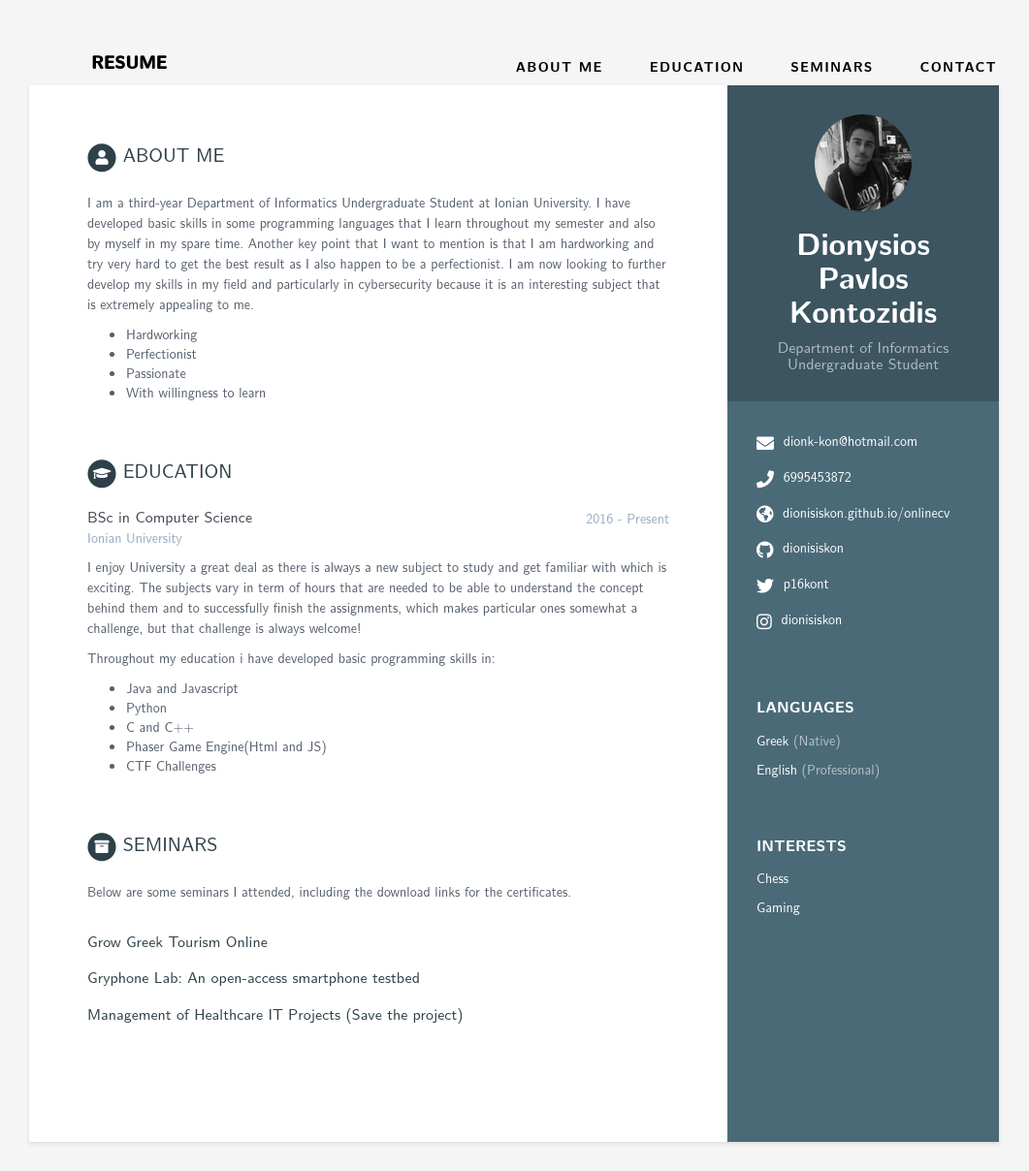
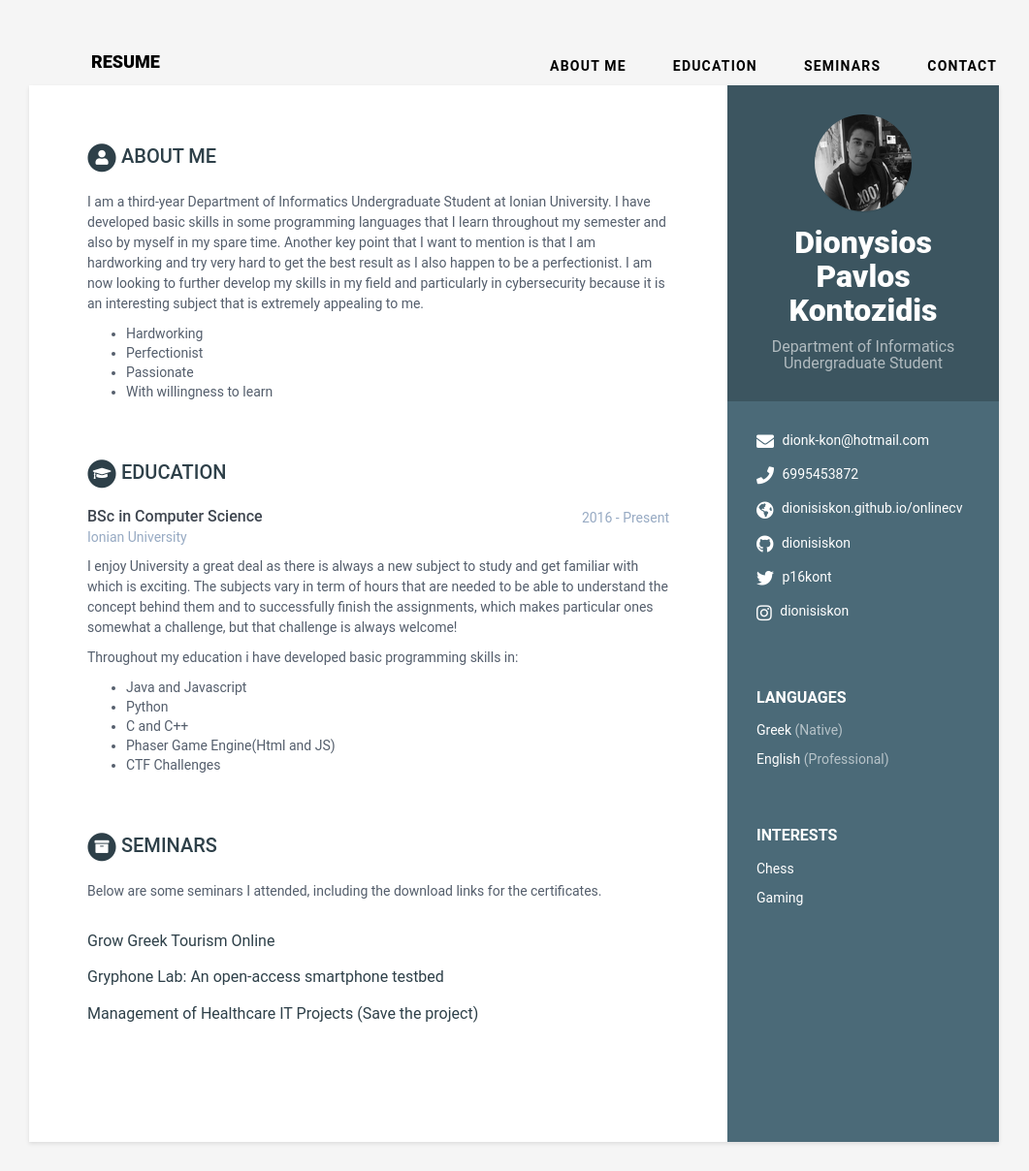
Before and after one commit to dionisiskon/OnlineCV, a Jekyll site: the page built from index.html, in a window 1280 px wide. Shown: the whole page at 97% size, without its empty margins (110-1171 px from the left). Built offline with Jekyll 4.4.1, drawn with Linux system fonts in a browser that asks for light colours; some web fonts are replaced.

Commit message:
reverting...

```diff
--- a/_sass/_base.scss
+++ b/_sass/_base.scss
@@ -5,7 +5,7 @@
 }
 /* ======= Base ======= */
 body {
-    font-family: 'Latin Modern Sans', sans-serif;
+    font-family: 'Roboto', sans-serif;
     color: $text-color-secondary;
     background: $smoky-white;
     font-size: 14px;
```
